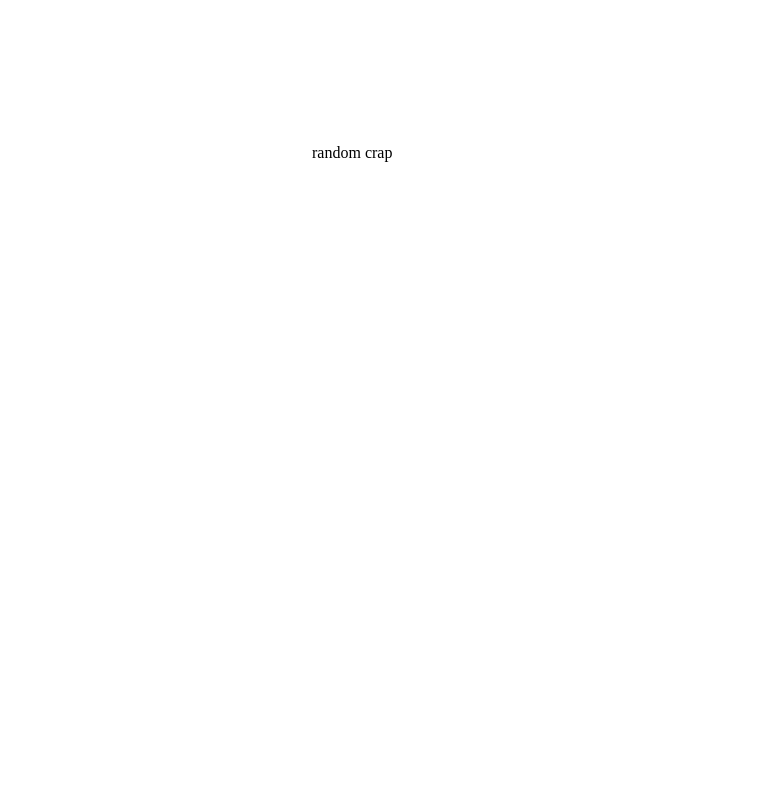
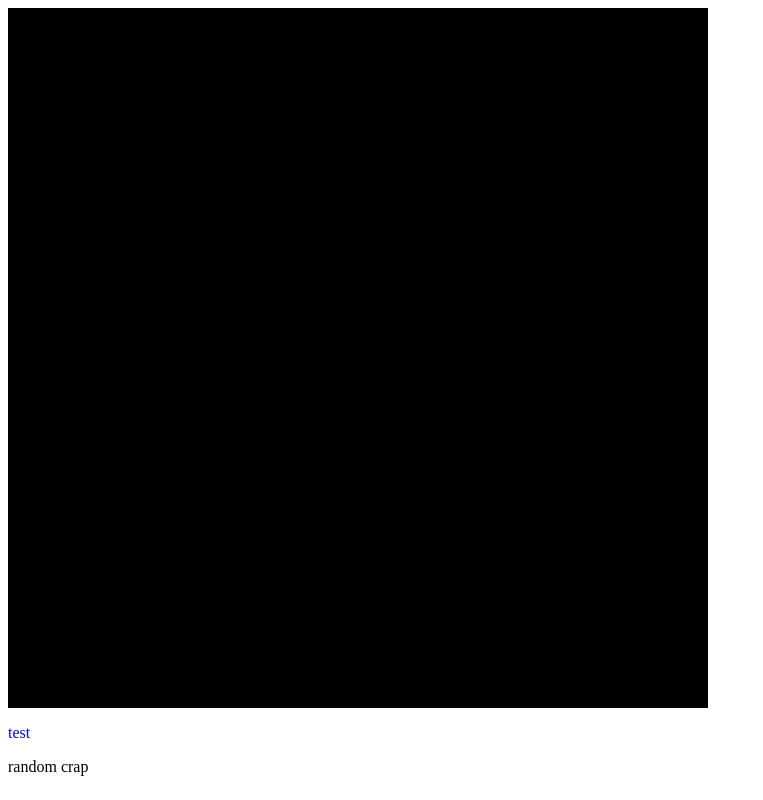
Before and after one commit to JatavienBarnard/ZombieGame, a plain HTML site: page index.html in a window 1280 px wide. Shown: the whole page, without its empty margins (0-763 px from the left). Drawn offline with Linux system fonts and the light colour scheme.

Commit message:
connect link css file to html file

```diff
--- a/index.html
+++ b/index.html
@@ -1,7 +1,8 @@
 <!DOCTYPE >
 <html>
-    <style src="main.css"></style>
+    <link rel="stylesheet" href="main.css">
     <script src="main.js"></script>
     <canvas name="window" class="main" id="main"></canvas>
+    <p>test</p>
     random crap
 </html>
--- a/main.css
+++ b/main.css
@@ -3,3 +3,6 @@ canvas {
     height:700px;
     background-color: black;
 }
+p {
+    color: blue;
+}
```
